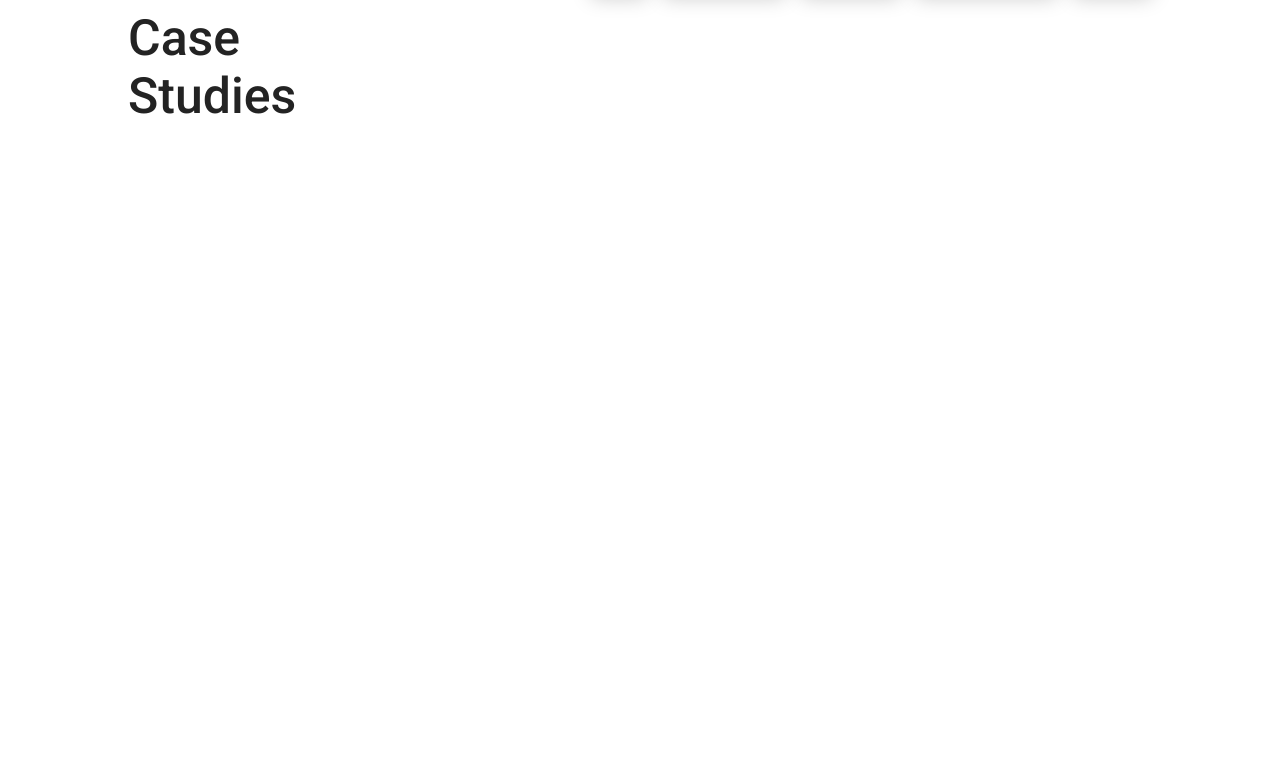
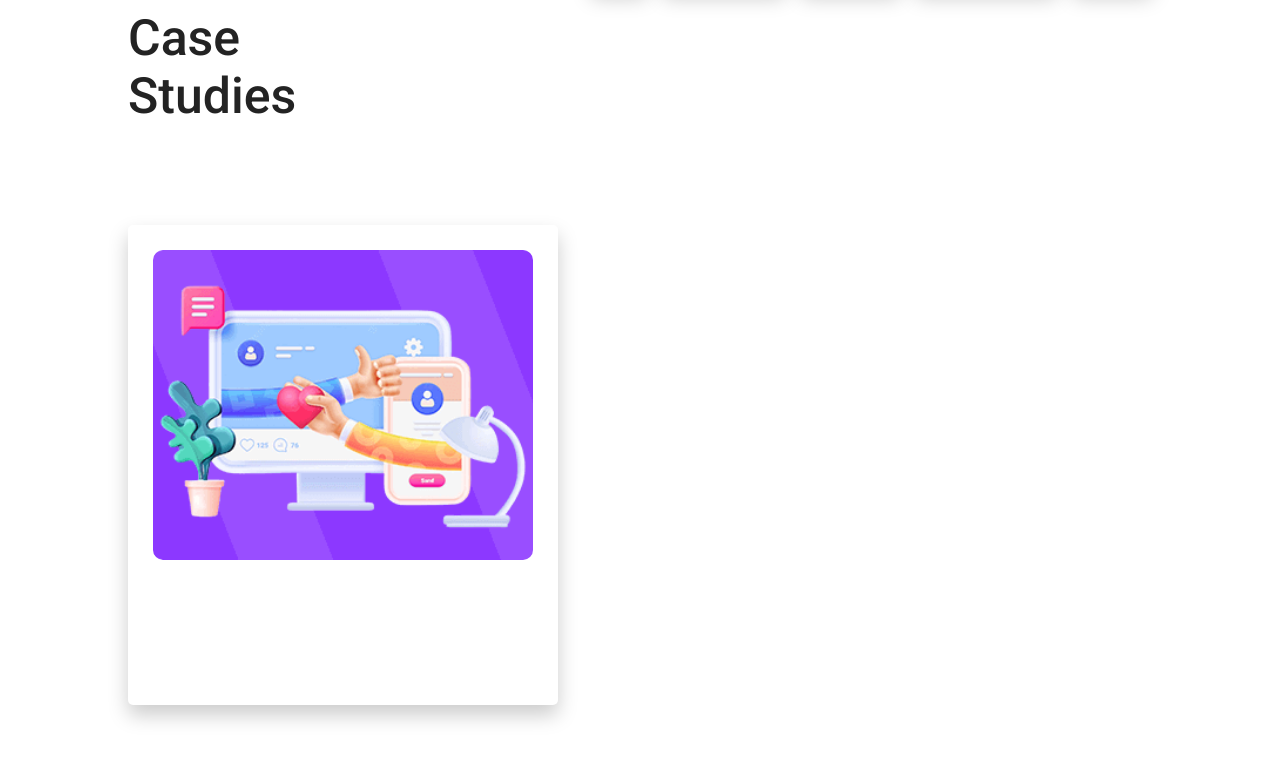
Before and after one commit to gyamficodes/tectspace, a Vue app: page / in a window 1280 px wide. Shown: the part 6098-6859 px from the top of the page. Before the commit the page ends 6323 px from the top, so only its background shows below. Built offline with nearby package versions, Linux system fonts and the light colour scheme.

Commit message:
card section update

```diff
--- a/src/assets/_portfolioSection.scss
+++ b/src/assets/_portfolioSection.scss
@@ -8,6 +8,7 @@
     display: flex;
     align-items: center;
     // justify-content: center;
+    margin-bottom: 100px;
     .port-top-content {
       .top-box {
         background-color: #ffffff;
@@ -64,15 +65,14 @@
             display: flex;
             align-items: center;
             justify-content: center;
-            &:hover{
+            &:hover {
               color: #ffffff;
-                background: linear-gradient(to left, #2475FC, #1129B9);
+              background: linear-gradient(to left, #2475fc, #1129b9);
             }
-            &:hover span{
+            &:hover span {
               color: #fff;
-
             }
-            span{
+            span {
               text-transform: capitalize;
               font-weight: 500;
               font-size: 20px;
@@ -83,4 +83,73 @@
       }
     }
   }
+  .portfolio-down {
+    .portfolio-down-cards {
+      display: flex;
+      align-items: center;
+      gap: 3em;
+      margin-bottom: 30px;
+      .card {
+        background: #ffffff;
+        box-shadow: 0px 10px 20px #ccc;
+        height: 430px;
+        width: 380px;
+        padding-right: 15px;
+        padding: 25px;
+        border-radius: 5px;
+        overflow: hidden;
+        position: relative;
+        transition: all 0.4s ease-in-out;
+        cursor: pointer;
+
+        .img {
+          height: 310px;
+          width: 100%;
+          background-repeat: no-repeat !important;
+          background-size: cover !important;
+          background-position: center !important;
+          position: relative;
+          border-radius: 10px;
+          z-index: 1;
+          display: flex;
+          align-items: center;
+          justify-content: center;
+          cursor: pointer;
+          overflow: hidden;
+
+          &::after {
+            content: "";
+            top: 0;
+            left: 0;
+            right: 0;
+            bottom: 0;
+            position: absolute;
+            z-index: -1;
+            border-radius: 10px;
+            background-color: rgba(4, 96, 248, 0.6);
+            height: 0%;
+            transition: all 0.5s ease-in-out;
           }
+          &:hover::after {
+            width: 100%;
+            height: 100%;
+          }
+          &:hover .around {
+            margin-top: 10px;
+          }
+          .around {
+            width: 70px;
+            height: 70px;
+            border-radius: 50%;
+            background: #ffffff;
+            display: flex;
+            align-items: center;
+            justify-content: center;
+            margin-top: -390px;
+            transition: all 0.5s ease-in-out;
+          }
+        }
+      }
+    }
+  }
+}
--- a/src/assets/style.css
+++ b/src/assets/style.css
@@ -1016,6 +1016,7 @@
 .portfolio-background .portfolio-top {
   display: flex;
   align-items: center;
+  margin-bottom: 100px;
 }
 .portfolio-background .portfolio-top .port-top-content .top-box {
   background-color: #ffffff;
@@ -1074,7 +1075,7 @@
 }
 .portfolio-background .portfolio-top .port-top-content .port-top-flex .port-top-flex-b .port-card:hover {
   color: #ffffff;
-  background: linear-gradient(to left, #2475FC, #1129B9);
+  background: linear-gradient(to left, #2475fc, #1129b9);
 }
 .portfolio-background .portfolio-top .port-top-content .port-top-flex .port-top-flex-b .port-card:hover span {
   color: #fff;
@@ -1084,6 +1085,71 @@
   font-weight: 500;
   font-size: 20px;
   color: #616161;
+}
+.portfolio-background .portfolio-down .portfolio-down-cards {
+  display: flex;
+  align-items: center;
+  gap: 3em;
+  margin-bottom: 30px;
+}
+.portfolio-background .portfolio-down .portfolio-down-cards .card {
+  background: #ffffff;
+  box-shadow: 0px 10px 20px #ccc;
+  height: 430px;
+  width: 380px;
+  padding-right: 15px;
+  padding: 25px;
+  border-radius: 5px;
+  overflow: hidden;
+  position: relative;
+  transition: all 0.4s ease-in-out;
+  cursor: pointer;
+}
+.portfolio-background .portfolio-down .portfolio-down-cards .card .img {
+  height: 310px;
+  width: 100%;
+  background-repeat: no-repeat !important;
+  background-size: cover !important;
+  background-position: center !important;
+  position: relative;
+  border-radius: 10px;
+  z-index: 1;
+  display: flex;
+  align-items: center;
+  justify-content: center;
+  cursor: pointer;
+  overflow: hidden;
+}
+.portfolio-background .portfolio-down .portfolio-down-cards .card .img::after {
+  content: "";
+  top: 0;
+  left: 0;
+  right: 0;
+  bottom: 0;
+  position: absolute;
+  z-index: -1;
+  border-radius: 10px;
+  background-color: rgba(4, 96, 248, 0.6);
+  height: 0%;
+  transition: all 0.5s ease-in-out;
+}
+.portfolio-background .portfolio-down .portfolio-down-cards .card .img:hover::after {
+  width: 100%;
+  height: 100%;
+}
+.portfolio-background .portfolio-down .portfolio-down-cards .card .img:hover .around {
+  margin-top: 10px;
+}
+.portfolio-background .portfolio-down .portfolio-down-cards .card .img .around {
+  width: 70px;
+  height: 70px;
+  border-radius: 50%;
+  background: #ffffff;
+  display: flex;
+  align-items: center;
+  justify-content: center;
+  margin-top: -390px;
+  transition: all 0.5s ease-in-out;
 }
 
 * {
--- a/src/components/PortfolioSection.vue
+++ b/src/components/PortfolioSection.vue
@@ -14,31 +14,53 @@
               </h1>
             </div>
             <div class="port-top-flex-b">
-                <div class="port-card" v-for="item in MyCards" :key="item.id">
-                    <span>{{ item.text }}</span>
-                </div>
+              <div class="port-card" v-for="item in MyCards" :key="item.id">
+                <span>{{ item.text }}</span>
+              </div>
             </div>
           </div>
         </div>
       </div>
-      <div class="portfolio-down"></div>
+      <div class="portfolio-down">
+        <div class="portfolio-down-cards">
+          <div class="card">
+            <div :style="`background:url(${portA})`" class="img">
+              <div class="around">
+                <font-awesome-icon class="myicon" icon="fa-solid fa-search" />
+              </div>
+            </div>
+            <div class="card-content"></div>
+          </div>
+        </div>
+        <!-- card-down -->
+        <!-- <div class="portfolio-down-cards">
+          <div class="card">
+            <img src="" alt="">
+            <div class="card-content"></div>
+          </div>
+        </div> -->
+      </div>
     </div>
   </section>
 </template>
 
 <script>
+import port1 from "../assets/image/port1.png";
+
 export default {
   name: "PortfolioSection",
   props: {},
   data() {
     return {
-        MyCards: [
-        {id: 1, text: 'all'},
-        {id: 2, text: 'Branding'},
-        {id: 3, text: 'Design'},
-        {id: 4, text: 'Dashboard'},
-       {id: 5, text: 'Logo'},
-        ]
+      portA: port1,
+      show: false,
+      MyCards: [
+        { id: 1, text: "all" },
+        { id: 2, text: "Branding" },
+        { id: 3, text: "Design" },
+        { id: 4, text: "Dashboard" },
+        { id: 5, text: "Logo" },
+      ],
     };
   },
   methods: {},
```
Also changed, not shown: src/assets/image/port1.png (added), 1 other file (tests, documents, lock files or other folders). Lines whose indentation alone changed are shown as unchanged.
